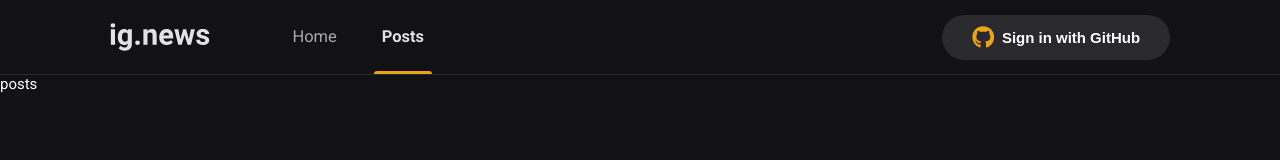
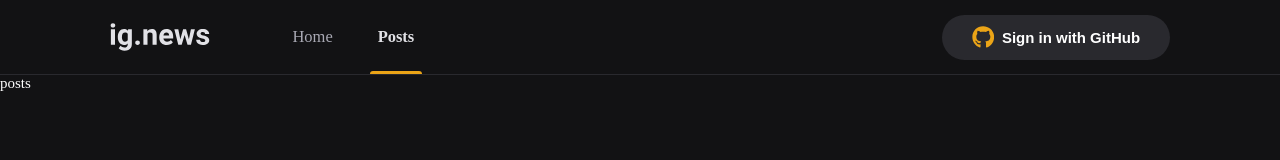
Before and after one commit to zLibrian/ig-news, a Next.js app: page /posts in a window 1280 px wide. Shown: the top 160 px of the page. Built offline with nearby package versions, Linux system fonts and the light colour scheme.

Commit message:
feat: Add stripe lib and remove temporally the google font from app

```diff
--- a/package.json
+++ b/package.json
@@ -20,6 +20,7 @@
     "react-dom": "18.2.0",
     "react-icons": "^4.7.1",
     "sass": "^1.57.1",
+    "stripe": "^11.5.0",
     "typescript": "4.9.4"
   }
 }
--- a/src/app/layout.tsx
+++ b/src/app/layout.tsx
@@ -1,10 +1,11 @@
-import { Roboto } from '@next/font/google';
+// import { Roboto } from '@next/font/google';
 import { Header } from '../components/Header';
 import '../styles/globals.scss';
 
-const roboto = Roboto({
-  weight: ['400', '500', '700'],
-});
+// const roboto = Roboto({
+//   weight: ['400', '500', '700'],
+//   subsets: ['latin'],
+// });
 
 export default function RootLayout({
   children,
@@ -12,7 +13,7 @@ export default function RootLayout({
   children: React.ReactNode;
 }) {
   return (
-    <html lang="en" className={roboto.className}>
+    <html lang="en">
       <head />
       <body>
         <Header />
```
Also changed, not shown: src/services/stripe.ts (added, +9 -0 lines), 1 other file (tests, documents, lock files or other folders).
